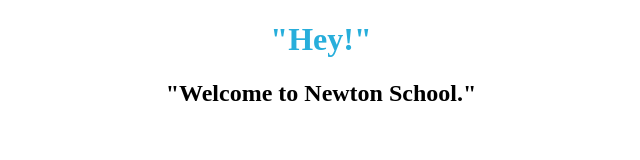
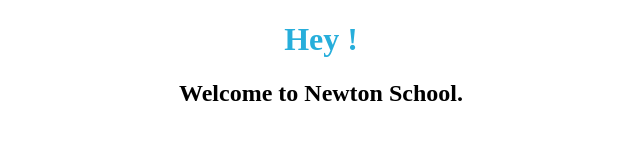
Before and after one commit to kajal0306/React-Basics-and-React-State---Greetings-with-Props---j6pn5qmpomen, a React app: page / in a window 1280 px wide. Shown: the top 160 px of the page, without its empty margins (319-959 px from the left). Built offline with nearby package versions, Linux system fonts and the light colour scheme.

Commit message:
Update Welcome.js

```diff
--- a/src/components/Welcome.js
+++ b/src/components/Welcome.js
@@ -1,13 +1,14 @@
-// write code for Welcome component here
-import React from "react";
+import React from 'react';
 
-const Welcome = (props) => {
-  return(
-    <div>
-    <h1>"Hey{props.name}!"</h1>
-    <h2>"Welcome to Newton School."</h2>
-    </div>
+const Welcome = ({name}) => {
+    let sayHi = `Hey ${name}!`;
+    let greetMessage = `Welcome to Newton School.`;
+    return (
+        <div>
+            <h1>{sayHi}</h1>
+            <h2>{greetMessage}</h2>
+        </div>
+    );
+};
 
-  )
-}
 export default Welcome;
```
